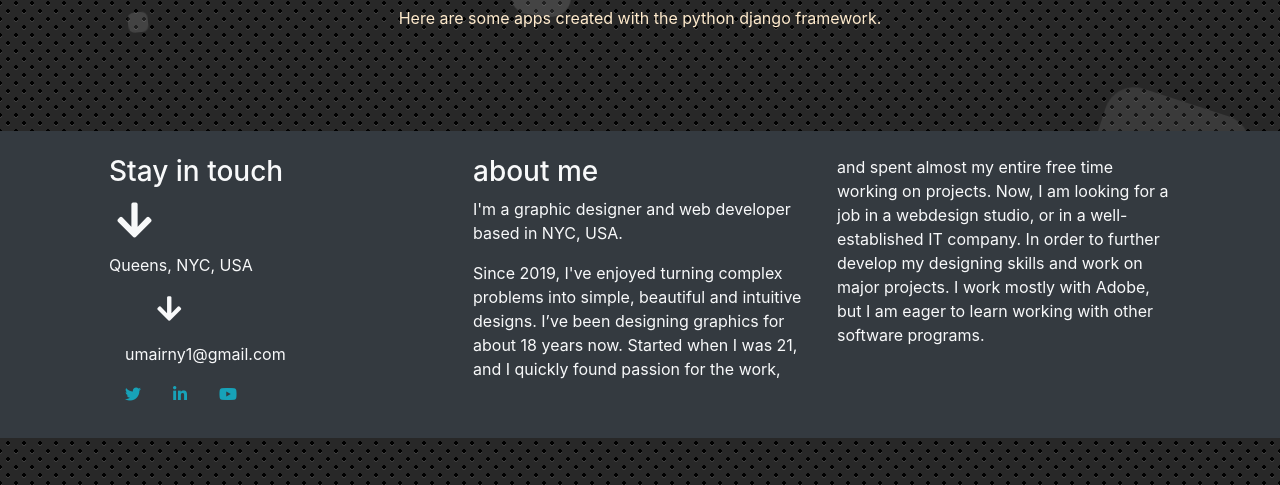
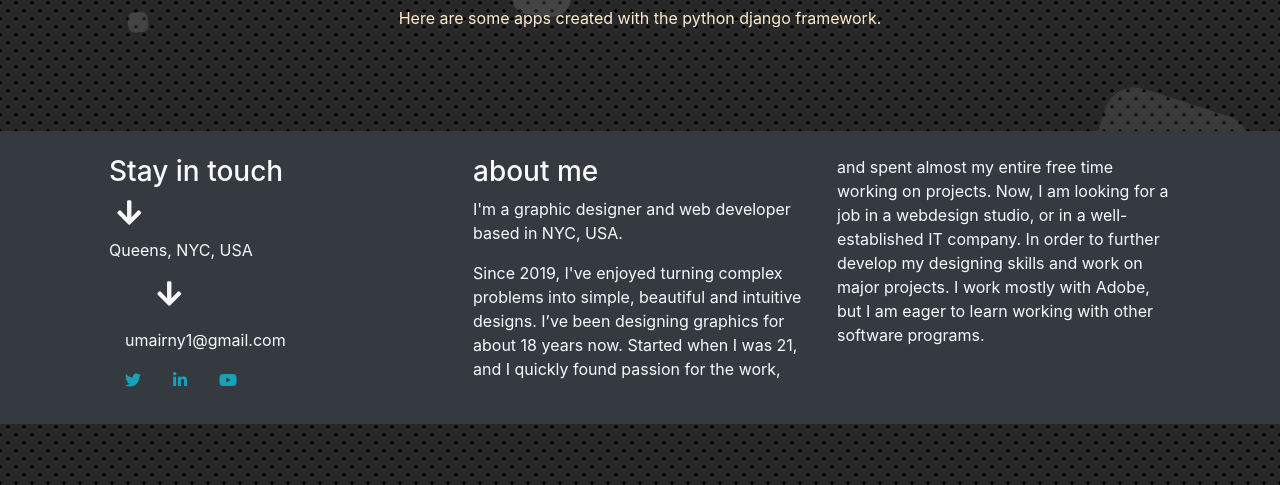
Before and after one commit to umairny/django_py_any_where, a Django app: template home/templates/home/main.html in a window 1280 px wide. Shown: the part 301-786 px from the top of the page. Run offline with Django 3.2, Linux system fonts and the light colour scheme; the template is opened without the code that fills it, so the values that code supplies are empty; some libraries are stand-ins or nearby versions.

Commit message:
update arrow

```diff
--- a/home/templates/home/main.html
+++ b/home/templates/home/main.html
@@ -78,7 +78,7 @@
         <div class="row p-4">
           <div class="col-sm">
             <h3>Stay in touch</h3>
-            <h1 class="pl-2"><i class="fa fa-arrow-down" aria-hidden="true"></i></h1>
+            <h3 class="pl-2"><i class="fa fa-arrow-down" aria-hidden="true"></i></h3>
             <p>Queens, NYC, USA</p>
             <h3 class="pl-5"><i class="fa fa-arrow-down" aria-hidden="true"></i></h3>
             <a href="mailto:umairny1@gmail.com" class="nav-link text-light">umairny1@gmail.com</a>
```
